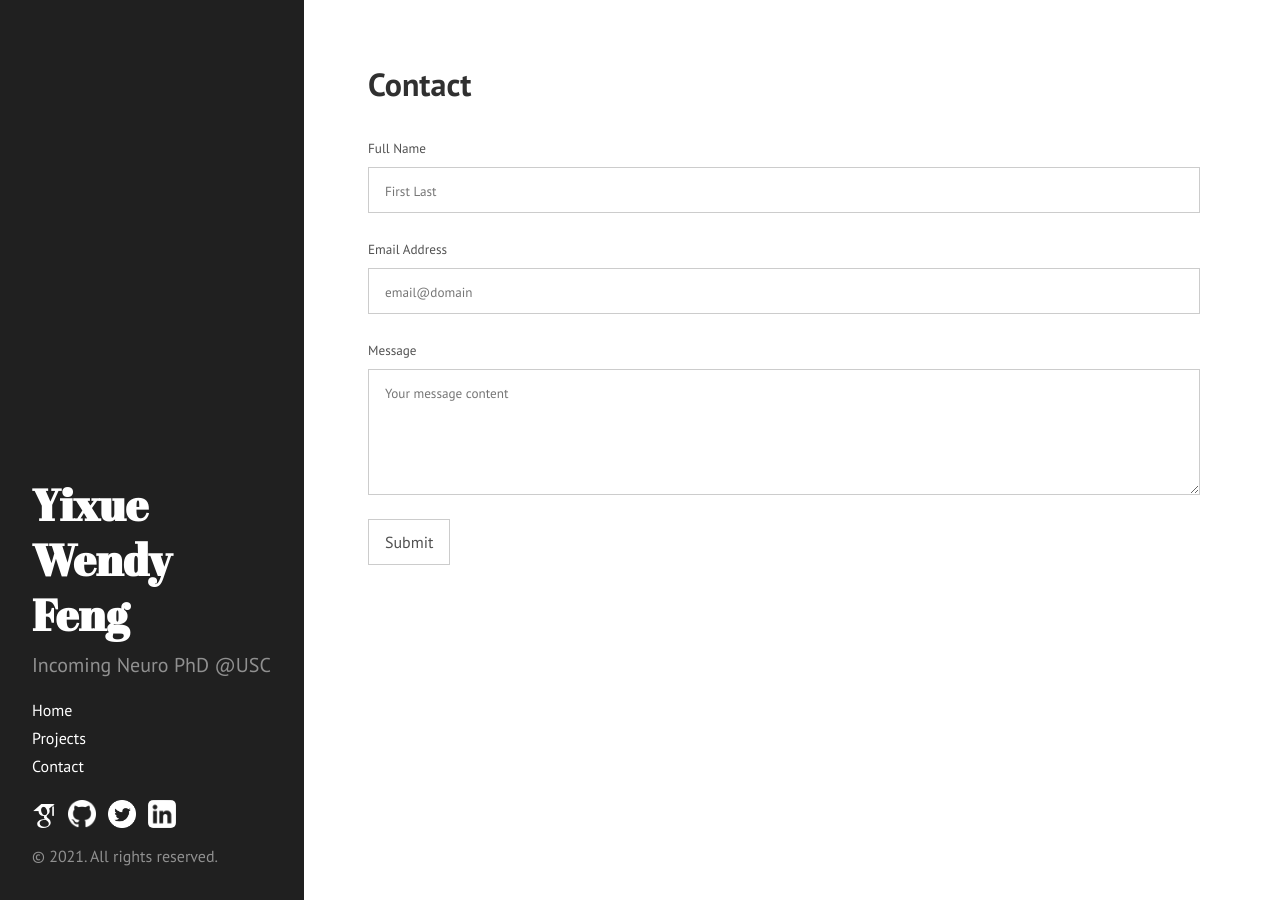
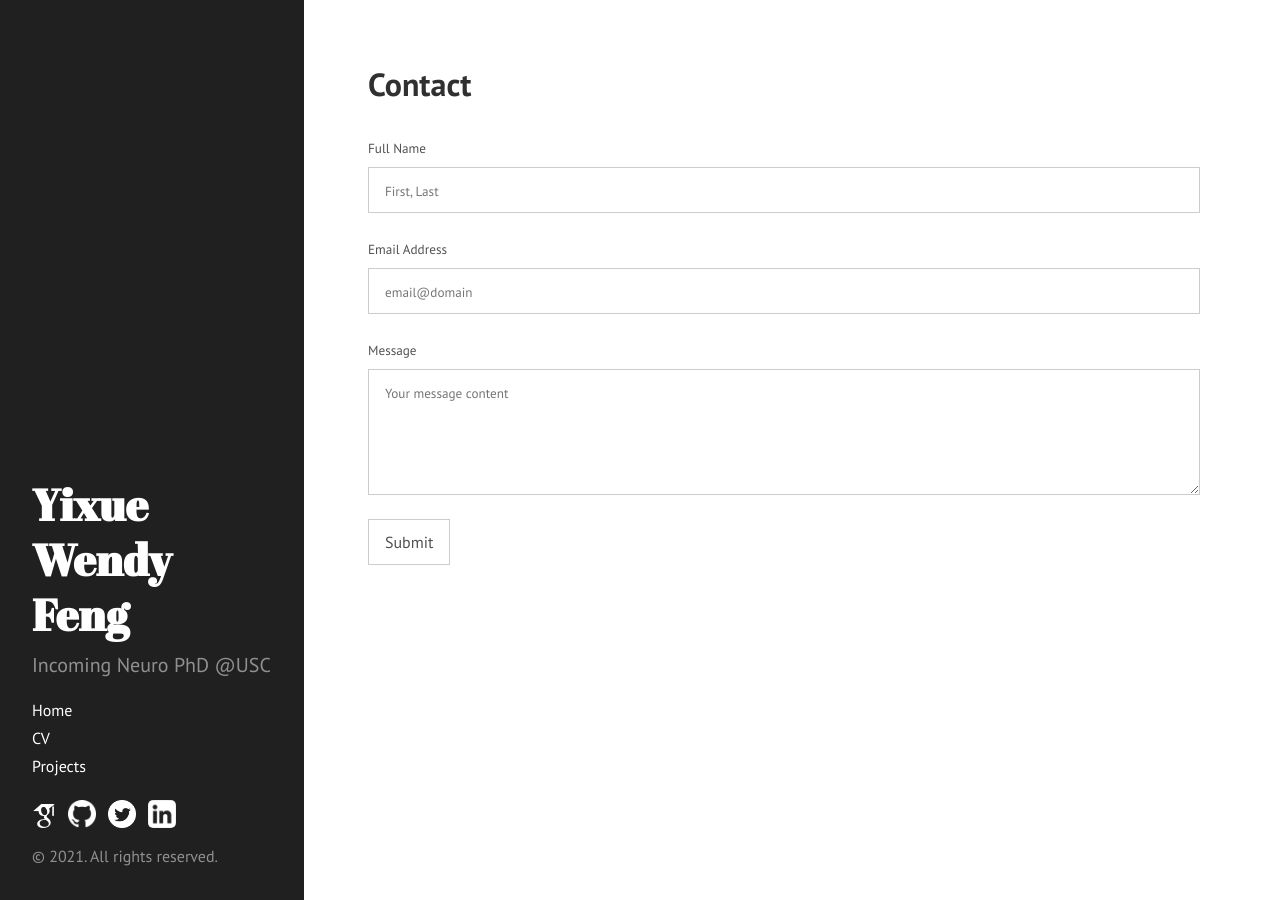
Before and after one commit to wendyfyx/wendyfyx.github.io, a Jekyll site: the page built from assets/contact.html, in a window 1280 px wide. Built offline with Jekyll 4.4.1, drawn with Linux system fonts in a browser that asks for light colours; some web fonts are replaced.

Commit message:
Edit contact and sidebar

```diff
--- a/_includes/sidebar.html
+++ b/_includes/sidebar.html
@@ -49,8 +49,10 @@
       {% endif %}
       {% endif %}
       {% endfor %} -->
+      <a class="sidebar-nav-item"
+        href="https://www.notion.so/wendyfyx/Yixue-Wendy-Feng-d9ff30b9254848f4befdcaf2250b9d60">CV</a>
       <a class="sidebar-nav-item" href="/projects/">Projects</a>
-      <a class="sidebar-nav-item" href="/contact/">Contact</a>
+      <!-- <a class="sidebar-nav-item" href="/contact/">Contact</a> -->
 
       <!-- <a class="sidebar-nav-item" href="{{ site.github.repo }}/archive/v{{ site.version }}.zip">Download</a>
       <a class="sidebar-nav-item" href="{{ site.github.repo }}">GitHub project</a>
--- a/contact.html
+++ b/assets/contact.html
@@ -8,7 +8,7 @@ title: Contact
         method="post">
         <fieldset id="fs-frm-inputs">
             <label for="full-name">Full Name</label>
-            <input type="text" name="name" id="full-name" placeholder="First Last" required="">
+            <input type="text" name="name" id="full-name" placeholder="First, Last" required="">
             <label for="email-address">Email Address</label>
             <input type="email" name="_replyto" id="email-address" placeholder="email@domain" required="">
             <label for="message">Message</label>
```
Also changed, not shown: index.html (+5 -3 lines), assets/icons/email-64.png (renamed from assets/sidebar/email-64.png).
